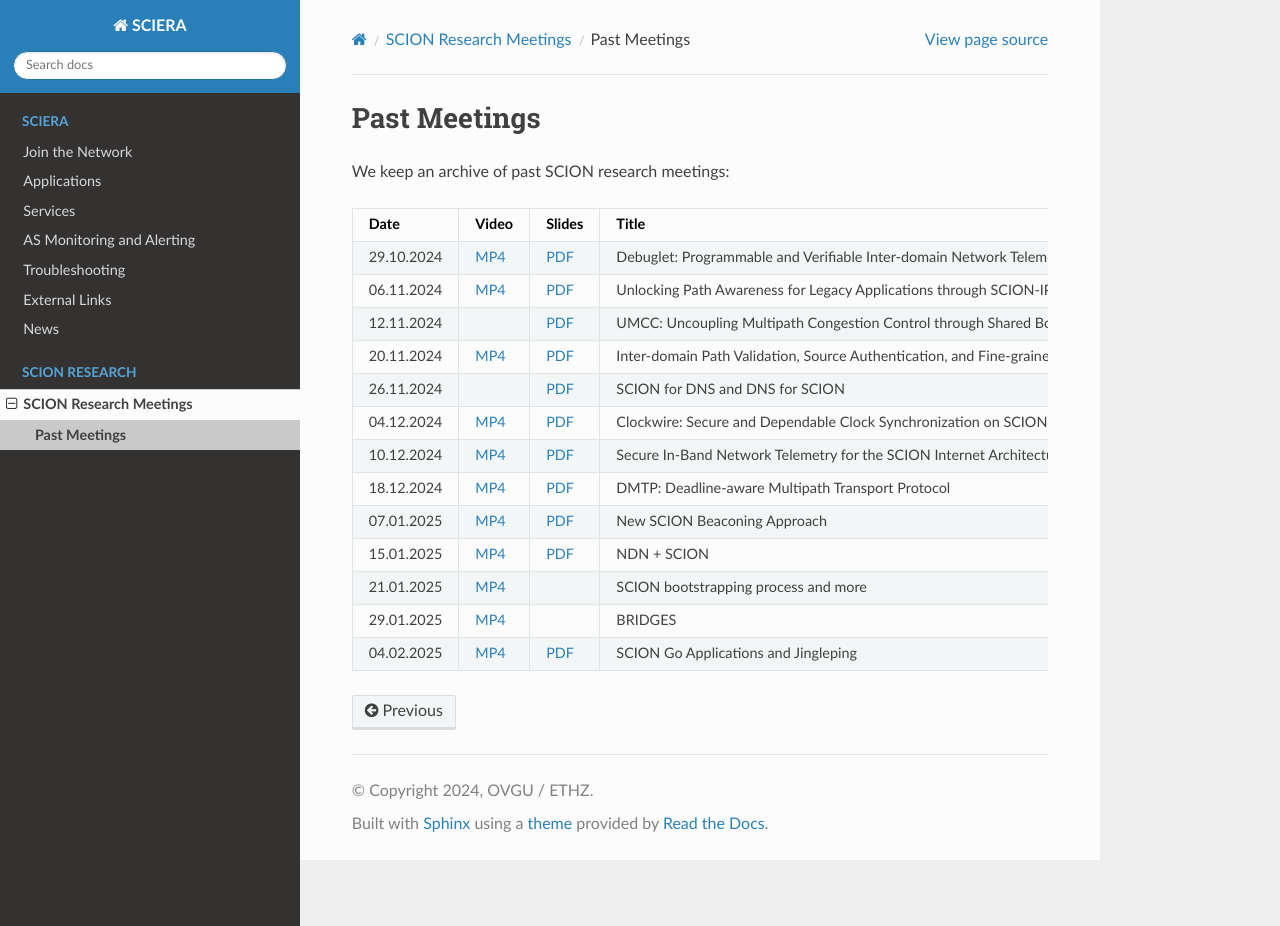
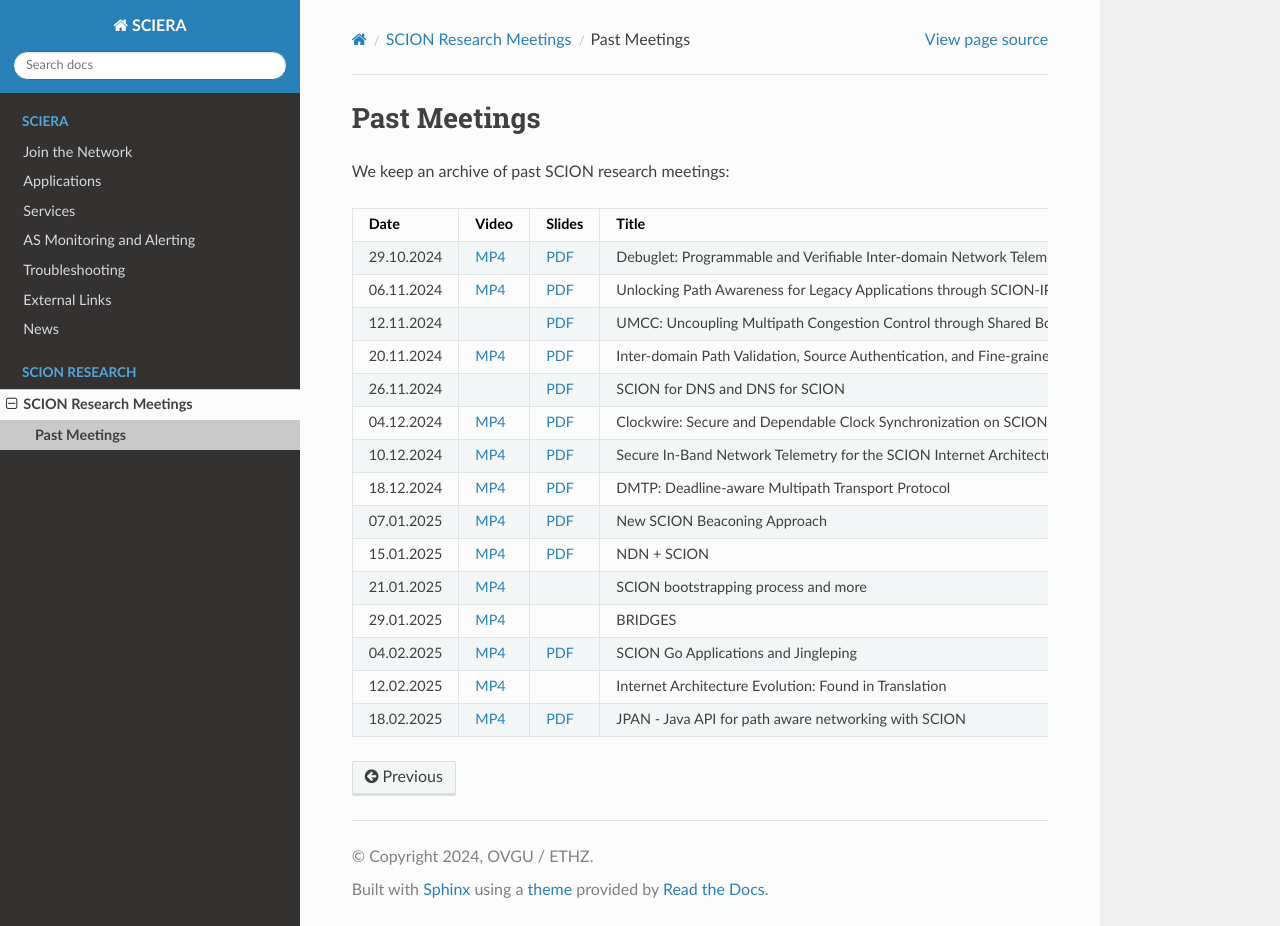
Before and after one commit to netsys-lab/scion-education-network-documentation, a Sphinx documentation site: the page built from docs/source/scion-research/meetings/past.rst, in a window 1280 px wide and 926 px high. Built offline with Sphinx 7.4.7 and the Read the Docs theme 3.1.0, drawn with Linux system fonts in a browser that asks for light colours.

Commit message:
Add Til's slides. (#16)

```diff
--- a/docs/source/scion-research/meetings/past.rst
+++ b/docs/source/scion-research/meetings/past.rst
@@ -93,3 +93,15 @@ We keep an archive of past SCION research meetings:
       - SCION Go Applications and Jingleping
       - Jelte van Bommel (ETH Zurich)
       -
+    * - 12.02.2025
+      - `MP4 <https://drive.google.com/file/d/1yVUPMUC2kwsbcD28a6BMicQcG8mJfoni/view>`__
+      -
+      - Internet Architecture Evolution: Found in Translation
+      - Fernando Ramos (University of Lisbon)
+      -
+    * - 18.02.2025
+      - `MP4 <https://drive.google.com/file/d/1VjND0ShldQt-UaWxsBQpKRvE-AjkWacS/view>`__
+      - `PDF <https://drive.google.com/file/d/16WEuymDBHges_qouX-1Mj_gbTDjJR8AB/view>`__
+      - JPAN - Java API for path aware networking with SCION
+      - Tilmann Zäschke (ETH Zurich)
+      -
```
